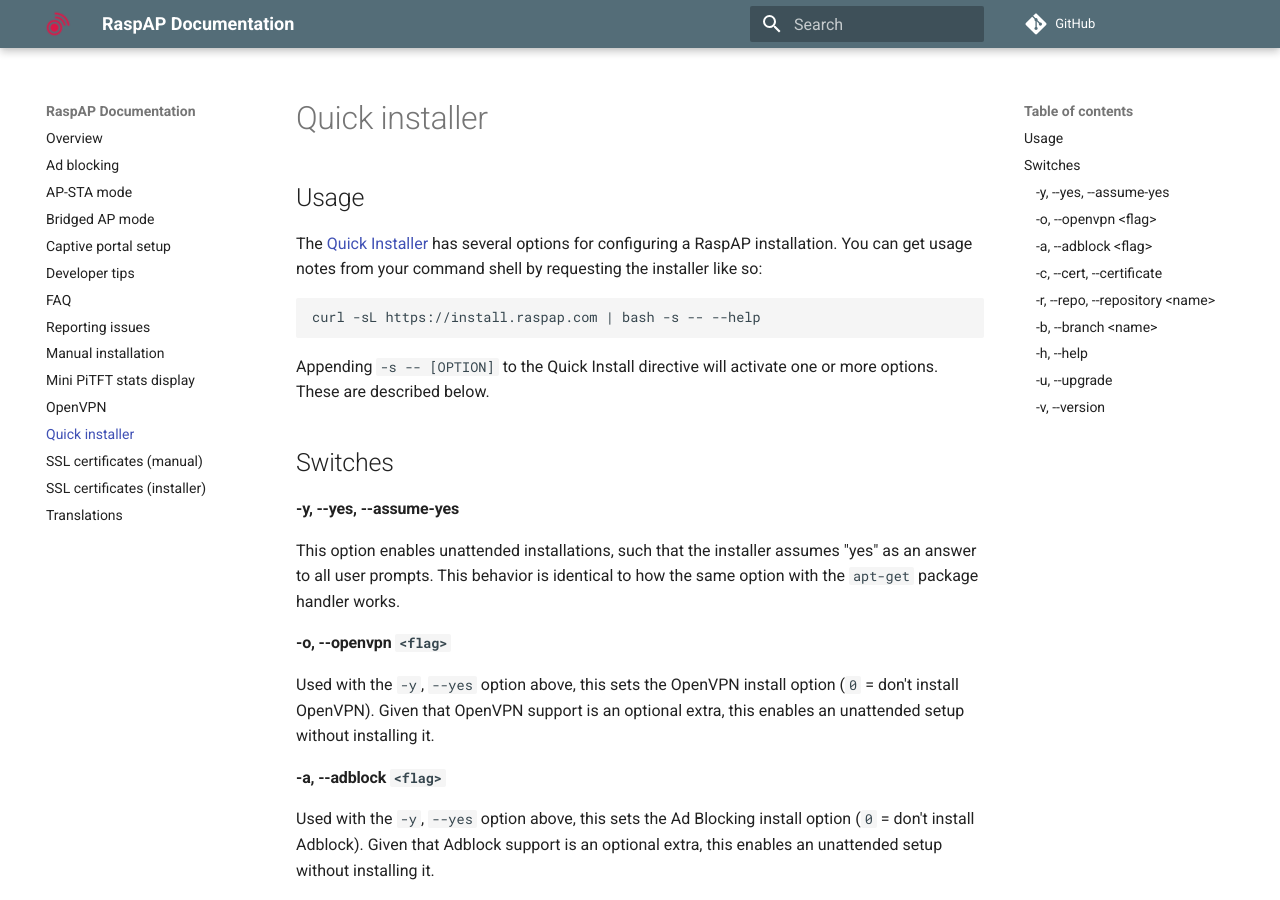
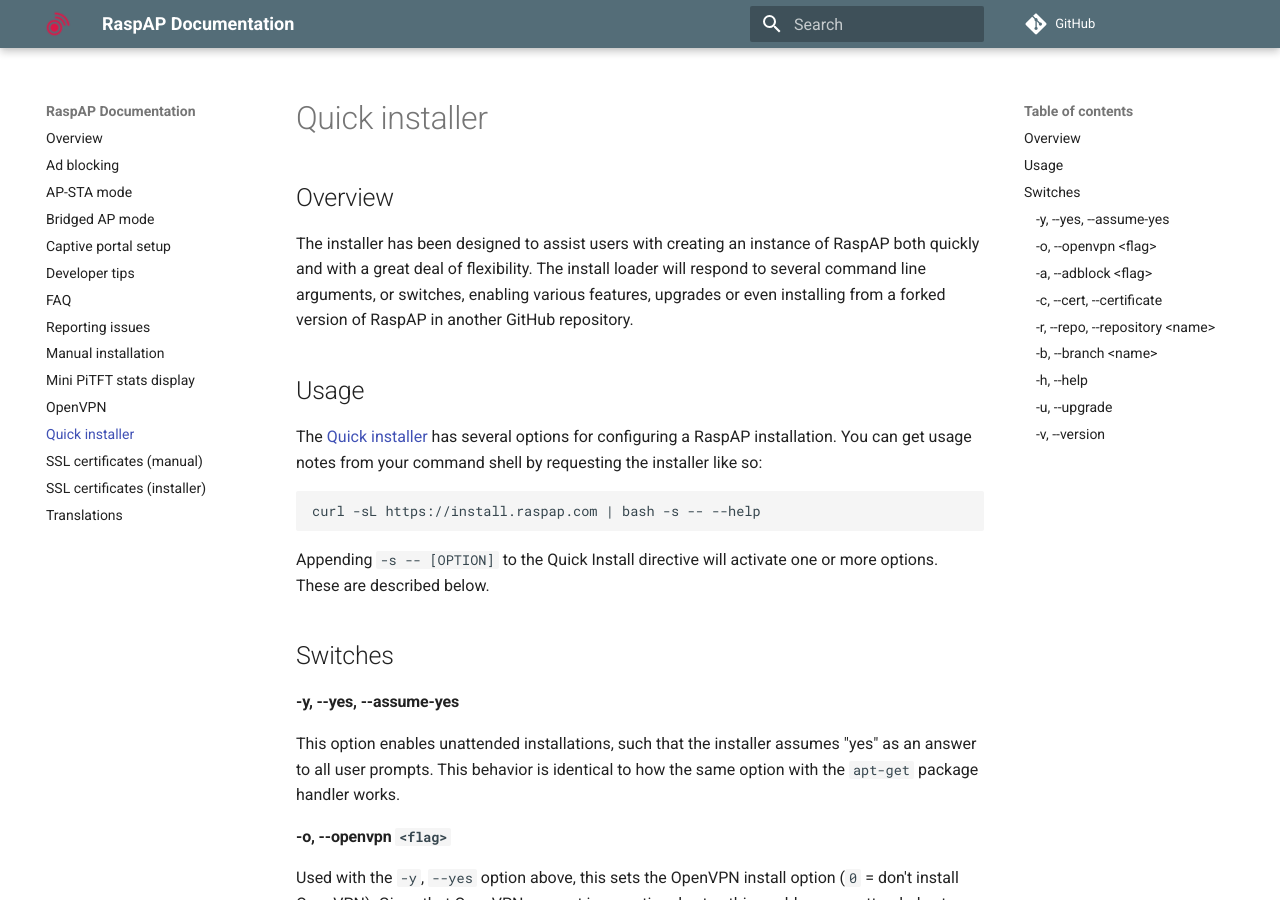
Before and after one commit to RaspAP/raspap-docs, an MkDocs documentation site: the page built from docs/quick.md, in a window 1280 px wide and 900 px high. Built offline with MkDocs 1.6.1 and Material for MkDocs 9.7.7, drawn with Linux system fonts in a browser that asks for light colours; comment, search, counter and statistics services are not loaded.

Commit message:
Add intro paragraph

````diff
--- a/docs/quick.md
+++ b/docs/quick.md
@@ -1,7 +1,11 @@
 # Quick installer
 
+## Overview
+The installer has been designed to assist users with creating an instance of RaspAP both quickly and with a great deal of flexibility.
+The install loader will respond to several command line arguments, or switches, enabling various features, upgrades or even installing from a forked version of RaspAP in another GitHub repository.
+
 ## Usage
-The [Quick Installer](https://github.com/billz/raspap-webgui/blob/master/installers/raspbian.sh) has several options for configuring a RaspAP installation. You can get usage notes from your command shell by requesting the installer like so:
+The [Quick installer](https://github.com/billz/raspap-webgui/blob/master/installers/raspbian.sh) has several options for configuring a RaspAP installation. You can get usage notes from your command shell by requesting the installer like so:
 
 ```
 curl -sL https://install.raspap.com | bash -s -- --help
````
